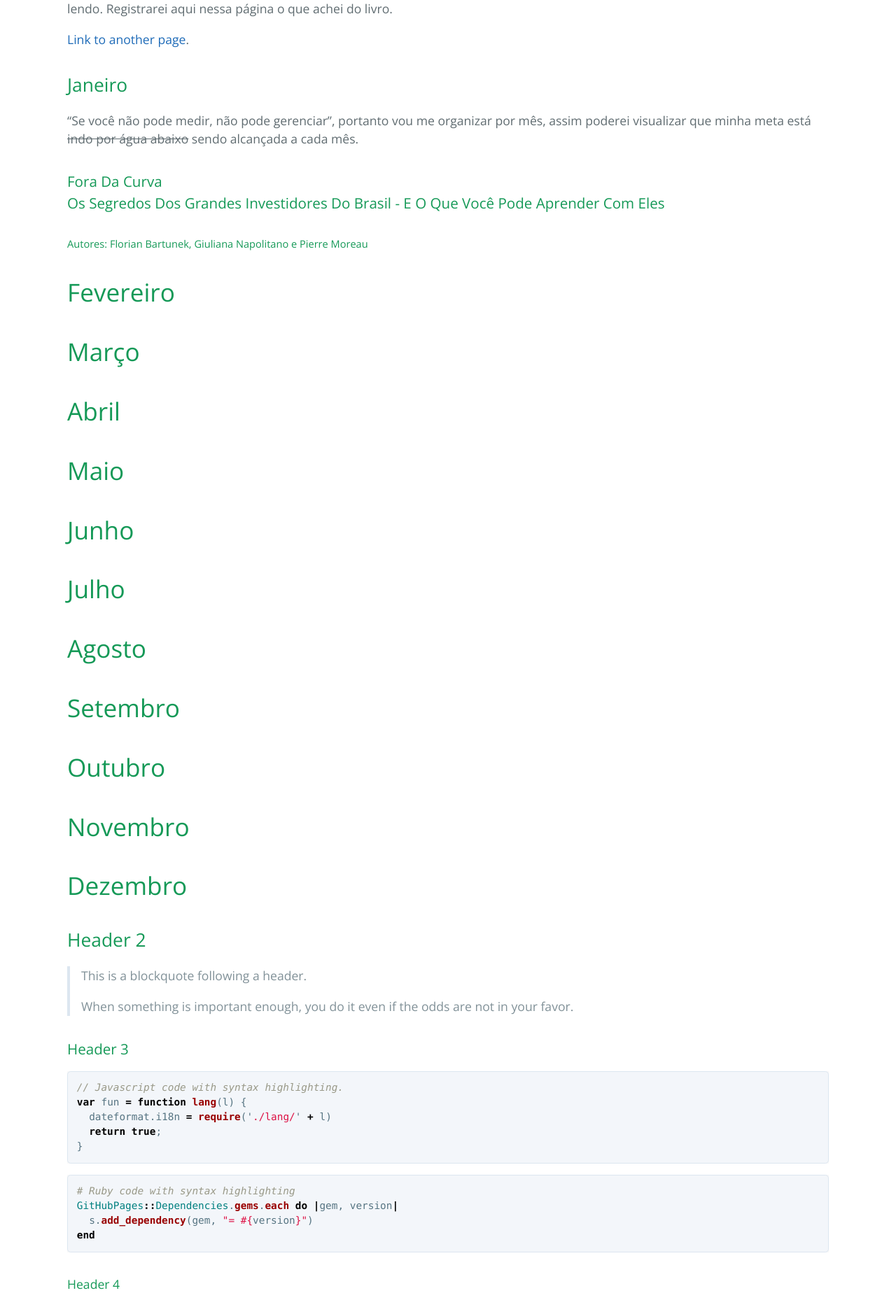
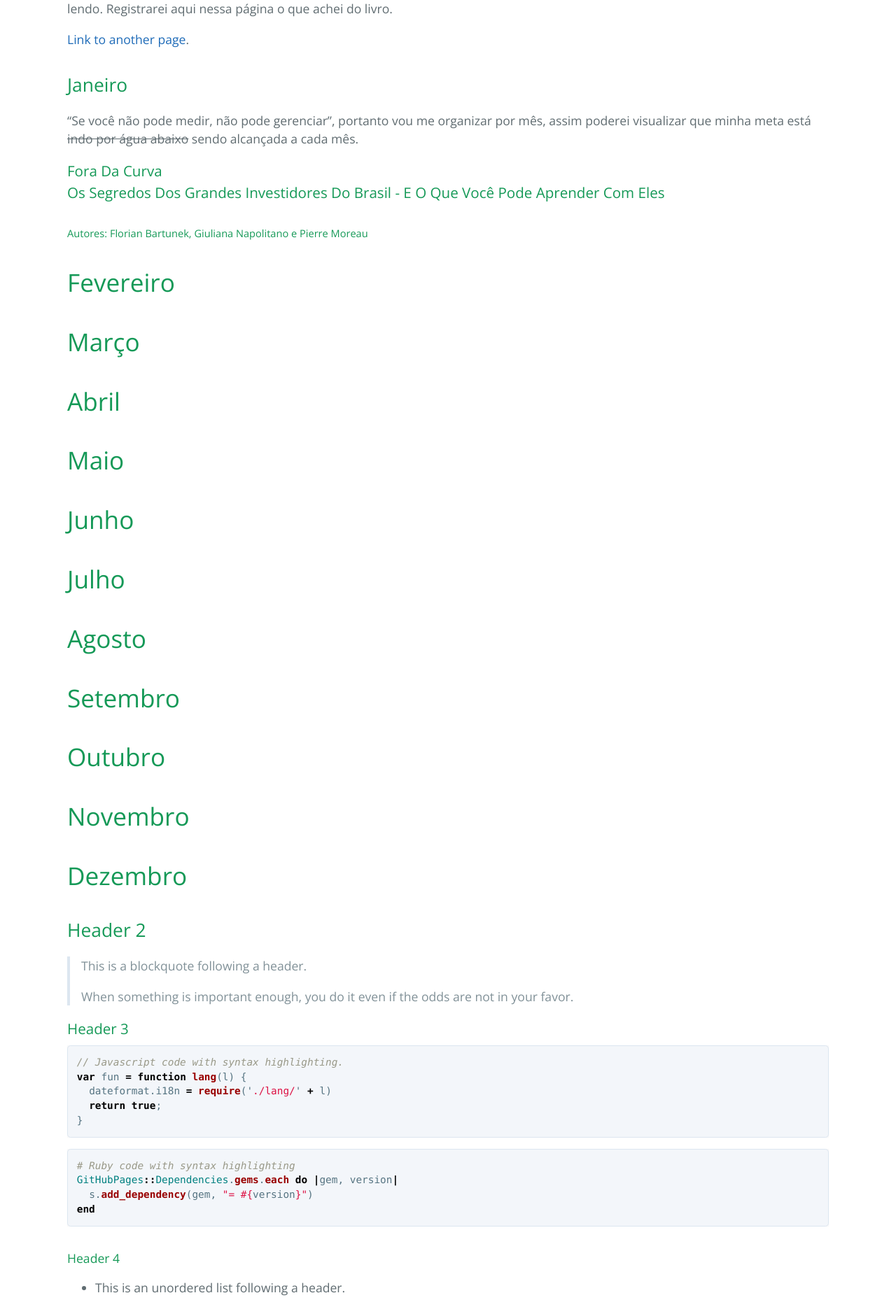
Before and after one commit to ealexbarros/livros, a Jekyll site: the page built from index.md, in a window 1280 px wide. Shown: the part 322-2180 px from the top of the page at 70% size. Built offline with Jekyll 4.4.1, drawn with Linux system fonts in a browser that asks for light colours; our own code applies the rules of GitHub Pages for plain Markdown files.

Commit message:
Tamanho do H3
Reduzindo o tamanho do h3

```diff
--- a/_sass/jekyll-theme-cayman.scss
+++ b/_sass/jekyll-theme-cayman.scss
@@ -189,7 +189,6 @@ a {
 
   h1,
   h2,
-  h3,
   h4,
   h5,
   h6 {
@@ -198,6 +197,15 @@ a {
     font-weight: normal;
     color: $section-headings-color;
   }
+
+  h3 {
+    margin-top: 0.8rem;
+    margin-bottom: 0.5rem;
+    font-weight: normal;
+    color: $section-headings-color;
+  }
+
+
 
   p {
     margin-bottom: 1em;
```
